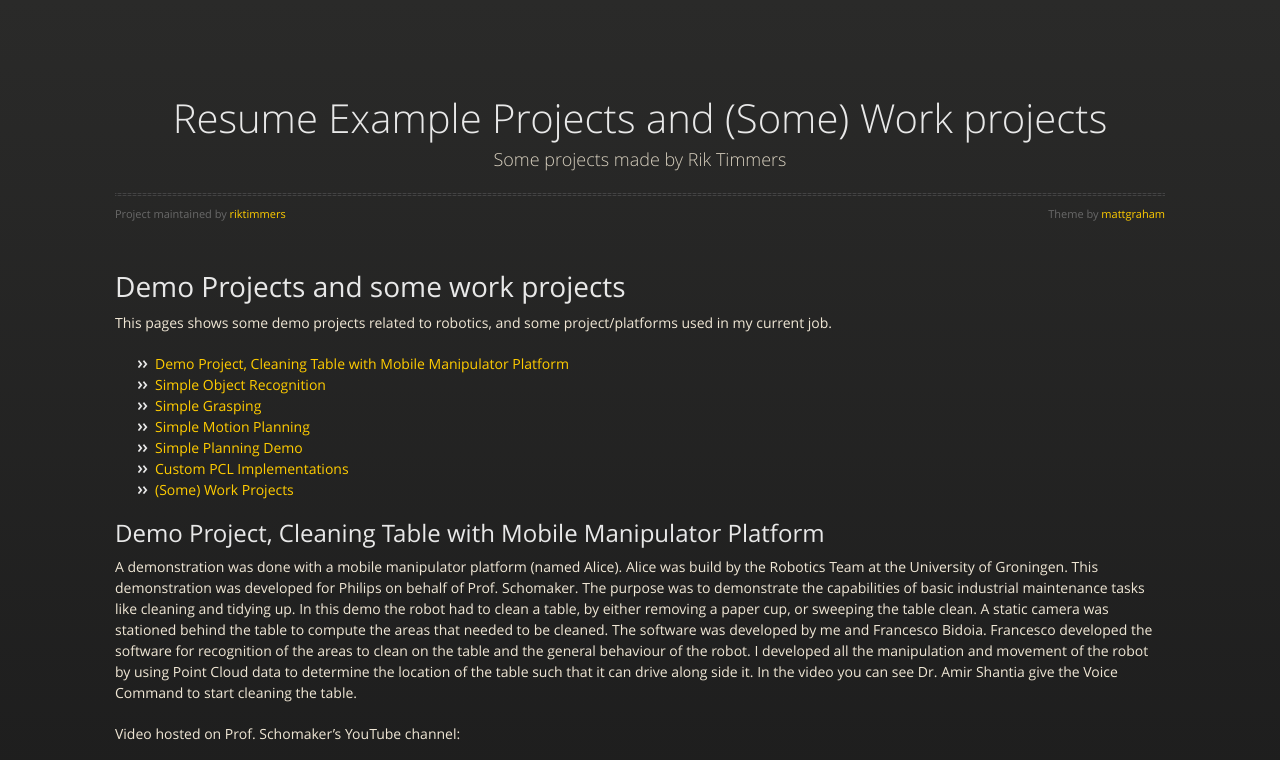
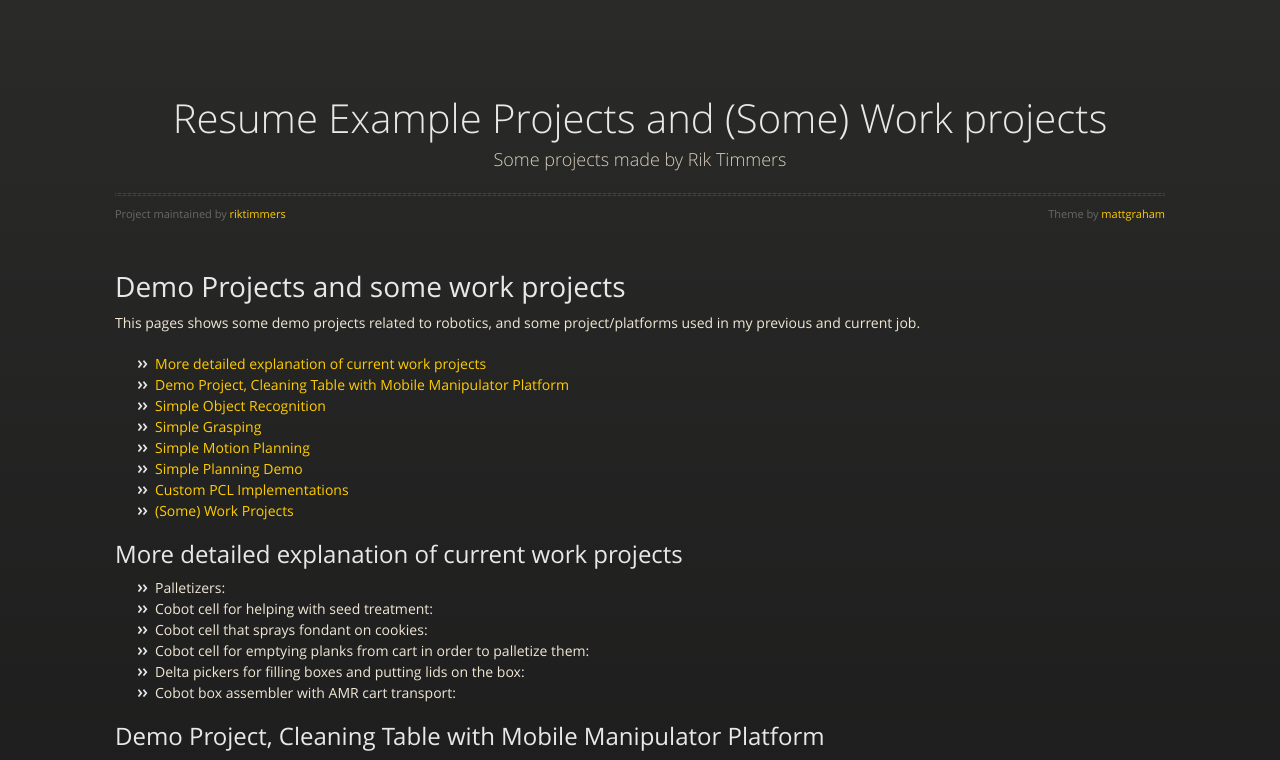
Before and after one commit to riktimmers/riktimmers.github.io, a Jekyll site: the page built from index.md, in a window 1280 px wide and 900 px high, cut to the strip 0-760 px from the top of the window. Built offline with Jekyll 4.4.1, drawn with Linux system fonts in a browser that asks for light colours; our own code applies the rules of GitHub Pages for plain Markdown files.

Commit message:
Start adding current work details

```diff
--- a/index.md
+++ b/index.md
@@ -7,7 +7,8 @@ layout: default
 ---
 
 # Demo Projects and some work projects
-This pages shows some demo projects related to robotics, and some project/platforms used in my current job.
+This pages shows some demo projects related to robotics, and some project/platforms used in my previous and current job.
+* [More detailed explanation of current work projects](#more-detailed-explanation-current-work-projects)
 * [Demo Project, Cleaning Table with Mobile Manipulator Platform](#demo-project-cleaning-table-with-mobile-manipulator-platform)
 * [Simple Object Recognition](#simple-object-recognition)
 * [Simple Grasping](#simple-grasping)
@@ -15,6 +16,15 @@ This pages shows some demo projects related to robotics, and some project/platfo
 * [Simple Planning Demo](#simple-planning-demo)
 * [Custom PCL Implementations](#custom-pcl-implementations)
 * [(Some) Work Projects](#some-work-projects)
+
+## More detailed explanation of current work projects
+* Palletizers:
+* Cobot cell for helping with seed treatment:
+* Cobot cell that sprays fondant on cookies:
+* Cobot cell for emptying planks from cart in order to palletize them:
+* Delta pickers for filling boxes and putting lids on the box:
+* Cobot box assembler with AMR cart transport:
+
 
 ## Demo Project, Cleaning Table with Mobile Manipulator Platform
 
```
